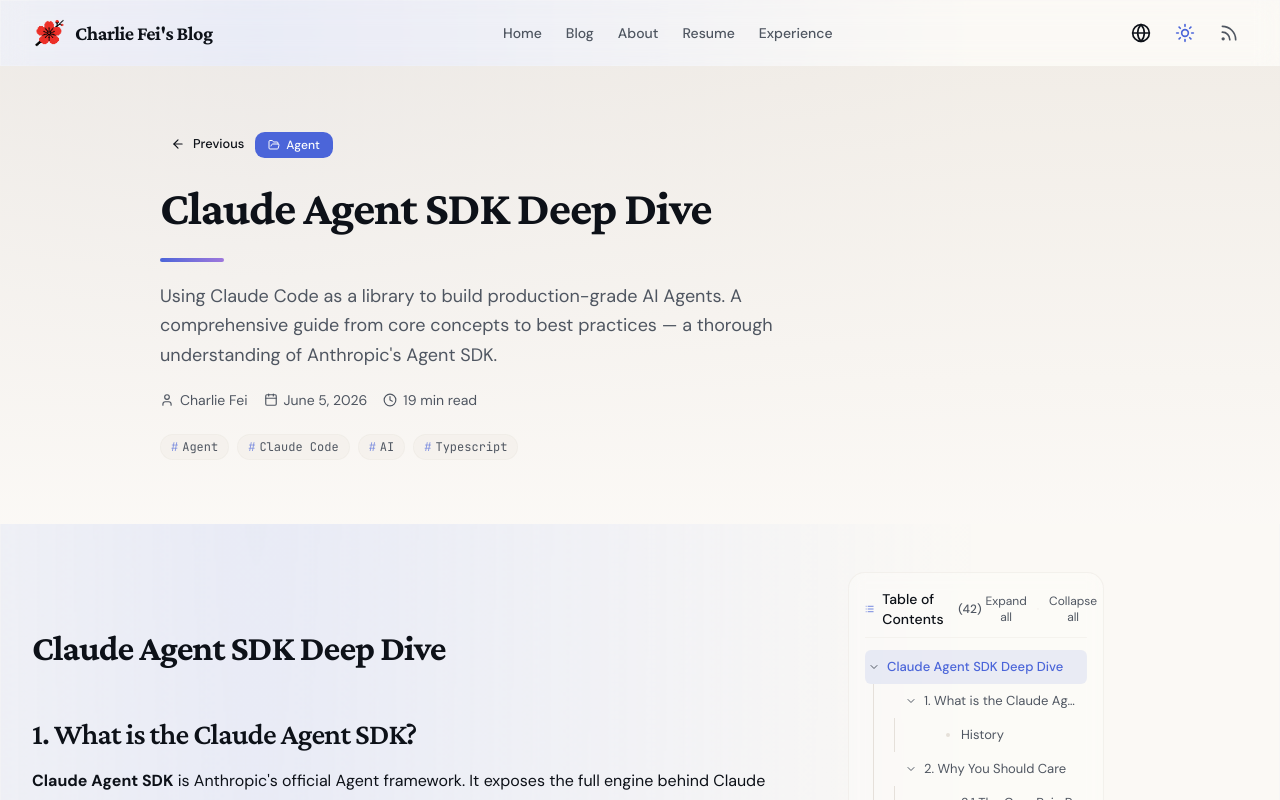
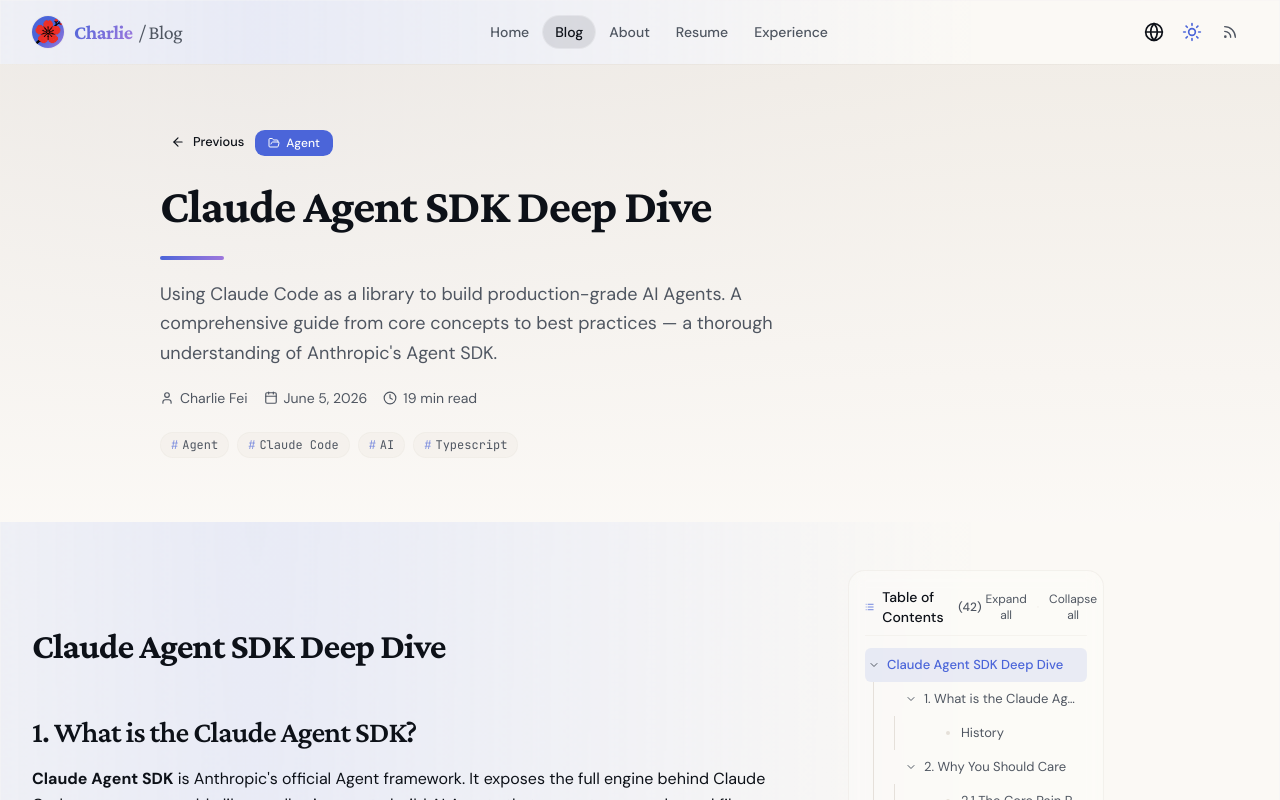
Before and after one commit to charliefei/my-nextjs-blog-with-cc, a Next.js app: page /en/blog/claude-agent-sdk-blog in a window 1280 px wide. Shown: the top 800 px of the page. Built offline with nearby package versions, Linux system fonts and the light colour scheme.

Commit message:
feat(header): implement floating glass header with scroll effect and enhanced styling

```diff
--- a/app/globals.css
+++ b/app/globals.css
@@ -878,3 +878,123 @@
   );
   opacity: 0.5;
 }
+
+/* ========================================
+   Floating Glass Header
+   Used by Header when the page is scrolled.
+   Stronger blur + saturation than `.glass`,
+   plus a soft tinted drop shadow that lifts
+   the pill off the page.
+   ======================================== */
+
+.glass-float {
+  background: oklch(1 0 0 / 0.55);
+  backdrop-filter: blur(24px) saturate(1.6);
+  -webkit-backdrop-filter: blur(24px) saturate(1.6);
+  border: 1px solid oklch(1 0 0 / 0.5);
+}
+
+.dark .glass-float {
+  background: oklch(0.18 0.02 270 / 0.6);
+  border: 1px solid oklch(1 0 0 / 0.08);
+}
+
+.shadow-float {
+  box-shadow:
+    0 1px 2px oklch(0 0 0 / 0.04),
+    0 8px 24px -8px oklch(0.1 0.02 270 / 0.18),
+    0 24px 48px -16px oklch(0.55 0.18 270 / 0.18),
+    inset 0 1px 0 oklch(1 0 0 / 0.5);
+}
+
+.dark .shadow-float {
+  box-shadow:
+    0 1px 2px oklch(0 0 0 / 0.3),
+    0 8px 24px -8px oklch(0 0 0 / 0.45),
+    0 24px 48px -16px oklch(0.55 0.18 270 / 0.18),
+    inset 0 1px 0 oklch(1 0 0 / 0.08);
+}
+
+/* The faint inner highlight along the top edge of the floating pill */
+.glass-float::before {
+  content: "";
+  position: absolute;
+  inset: 0;
+  border-radius: inherit;
+  padding: 1px;
+  background: linear-gradient(
+    180deg,
+    oklch(1 0 0 / 0.6),
+    oklch(1 0 0 / 0) 40%
+  );
+  -webkit-mask:
+    linear-gradient(#000 0 0) content-box,
+    linear-gradient(#000 0 0);
+  -webkit-mask-composite: xor;
+  mask-composite: exclude;
+  pointer-events: none;
+  opacity: 0.7;
+}
+
+.dark .glass-float::before {
+  background: linear-gradient(
+    180deg,
+    oklch(1 0 0 / 0.12),
+    oklch(1 0 0 / 0) 40%
+  );
+  opacity: 0.9;
+}
+
+/* Subtle sheen on the brand monogram ring */
+.brand-ring {
+  position: relative;
+}
+
+.brand-ring::after {
+  content: "";
+  position: absolute;
+  inset: -2px;
+  border-radius: inherit;
+  background: conic-gradient(
+    from 0deg,
+    oklch(0.55 0.18 270 / 0.4),
+    oklch(0.6 0.18 300 / 0.4),
+    oklch(0.55 0.18 270 / 0.4)
+  );
+  filter: blur(6px);
+  opacity: 0;
+  z-index: -1;
+  transition: opacity 0.5s ease;
+}
+
+.brand-ring:hover::after {
+  opacity: 1;
+}
+
+/* ========================================
+   Top-state Header — seamless blend
+   No solid bg, no hard border. Only a soft,
+   edge-fading hairline for legibility when
+   content scrolls under. The floating pill
+   on scroll uses its own .glass-float styling,
+   so the hairline is simply not applied.
+   ======================================== */
+
+.header-top {
+  position: relative;
+}
+
+.header-top::after {
+  content: "";
+  position: absolute;
+  inset: auto 0 -1px 0;
+  height: 1px;
+  background: linear-gradient(
+    90deg,
+    transparent,
+    oklch(from var(--border) l c h / 0.55) 18%,
+    oklch(from var(--border) l c h / 0.55) 82%,
+    transparent
+  );
+  pointer-events: none;
+}
--- a/components/layout/header.tsx
+++ b/components/layout/header.tsx
@@ -4,7 +4,7 @@
 import { usePathname } from "next/navigation";
 import { useTranslations, useLocale } from "next-intl";
 import { Menu, Home, FileText, User, Star, Rss } from "lucide-react";
-import { useState } from "react";
+import { useEffect, useState } from "react";
 import { Sheet, SheetContent, SheetTrigger } from "@/components/ui/sheet";
 import { ThemeToggle } from "@/components/theme/theme-toggle";
 import { LanguageSwitcher } from "./language-switcher";
@@ -18,84 +18,192 @@
   { key: "experience", href: "/experience" },
 ];
 
-const navIconMap: Record<string, React.ElementType> = {
-  home: Home,
-  blog: FileText,
-  about: User,
-  resume: FileText,
-  experience: Star,
-};
+// Pixels of scroll before the header morphs into the floating pill.
+const SCROLL_THRESHOLD = 24;
 
 export function Header() {
   const t = useTranslations("nav");
   const locale = useLocale();
   const pathname = usePathname();
+  const [scrolled, setScrolled] = useState(false);
   const [isOpen, setIsOpen] = useState(false);
 
+  useEffect(() => {
+    // Throttle scroll updates to one rAF tick to avoid layout thrash.
+    let ticking = false;
+    const handleScroll = () => {
+      if (ticking) return;
+      ticking = true;
+      window.requestAnimationFrame(() => {
+        setScrolled(window.scrollY > SCROLL_THRESHOLD);
+        ticking = false;
+      });
+    };
+    handleScroll();
+    window.addEventListener("scroll", handleScroll, { passive: true });
+    return () => window.removeEventListener("scroll", handleScroll);
+  }, []);
+
   return (
-    <header className="sticky top-0 z-50 w-full border-b border-border/40 glass animate-fade-in">
-      <div className="container mx-auto flex h-16 items-center justify-between px-6 lg:px-8">
-        {/* Logo */}
+    <header className="sticky top-0 z-50 w-full">
+      <div
+        className={cn(
+          "group/bar relative mx-auto flex items-center justify-between",
+          "will-change-[height,max-width,padding,border-radius,background-color,box-shadow]",
+          "transition-all duration-500 ease-[cubic-bezier(0.16,1,0.3,1)]",
+          scrolled
+            ? "mt-3 h-12 max-w-3xl px-2.5 rounded-full glass-float shadow-float"
+            : "header-top h-16 max-w-7xl px-6 lg:px-8"
+        )}
+      >
+        {/* Brand — monogram ring + gradient wordmark */}
         <Link
           href={`/${locale}`}
-          className="flex items-center gap-2.5 hover:opacity-80 transition-opacity"
+          className="group flex items-center gap-2.5 shrink-0"
+          aria-label="Charlie Fei's Blog"
         >
-          <img src={getAssetPath("/logo.png")} alt="Logo" className="h-8 w-8 object-contain" />
-          <span className="font-heading text-xl font-bold tracking-tight">Charlie Fei&apos;s Blog</span>
+          <span
+            className={cn(
+              "brand-ring relative flex items-center justify-center rounded-full overflow-hidden",
+              "bg-linear-to-br from-primary via-primary to-accent",
+              "ring-1 ring-border/40",
+              "transition-all duration-500 ease-[cubic-bezier(0.16,1,0.3,1)]",
+              scrolled ? "h-7 w-7" : "h-8 w-8"
+            )}
+          >
+            <img
+              src={getAssetPath("/logo.png")}
+              alt="Logo"
+              className="h-full w-full object-contain"
+            />
+          </span>
+          <span
+            className={cn(
+              "font-heading font-bold tracking-tight transition-all duration-500 whitespace-nowrap",
+              scrolled ? "text-sm" : "text-xl"
+            )}
+          >
+            <span className="gradient-text">Charlie</span>
+            <span
+              className={cn(
+                "ml-1.5 text-muted-foreground font-normal transition-all duration-500",
+                scrolled && "hidden sm:inline"
+              )}
+            >
+              / Blog
+            </span>
+          </span>
         </Link>
 
-        {/* Desktop Navigation */}
-        <nav className="hidden md:flex items-center gap-6">
-          {navItems.map((item) => (
-            <Link
-              key={item.key}
-              href={`/${locale}${item.href}`}
-              className="text-sm font-medium text-muted-foreground hover:text-foreground transition-colors"
-            >
-              {t(item.key)}
-            </Link>
-          ))}
+        {/* Desktop Navigation — pill highlight on active + hover */}
+        <nav className="hidden md:flex items-center gap-0.5">
+          {navItems.map((item) => {
+            const isActive =
+              item.href === "/"
+                ? pathname === `/${locale}` || pathname === `/${locale}/`
+                : pathname.startsWith(`/${locale}${item.href}`);
+            return (
+              <Link
+                key={item.key}
+                href={`/${locale}${item.href}`}
+                className={cn(
+                  "relative px-3 py-1.5 rounded-full text-sm font-medium",
+                  "transition-colors duration-200",
+                  isActive
+                    ? "text-foreground"
+                    : "text-muted-foreground hover:text-foreground"
+                )}
+              >
+                {isActive && (
+                  <span
+                    className="absolute inset-0 rounded-full bg-foreground/10 ring-1 ring-foreground/5"
+                    aria-hidden
+                  />
+                )}
+                <span className="relative">{t(item.key)}</span>
+              </Link>
+            );
+          })}
         </nav>
 
         {/* Actions */}
-        <div className="flex items-center gap-2">
+        <div className="flex items-center gap-0.5 shrink-0">
           <LanguageSwitcher />
           <ThemeToggle />
           <a
             href={getAssetPath(`/${locale}/rss.xml`)}
             target="_blank"
             rel="noopener noreferrer"
-            className="inline-flex h-9 w-9 cursor-pointer items-center justify-center rounded-md text-sm font-medium text-muted-foreground transition-colors hover:bg-accent hover:text-accent-foreground focus-visible:outline-none focus-visible:ring-3 focus-visible:ring-ring/50"
+            className={cn(
+              "inline-flex items-center justify-center rounded-full text-sm font-medium",
+              "text-muted-foreground transition-all duration-200",
+              "hover:bg-accent/20 hover:text-accent-foreground",
+              "focus-visible:outline-none focus-visible:ring-2 focus-visible:ring-ring/50",
+              scrolled ? "h-8 w-8" : "h-9 w-9"
+            )}
             aria-label={t("rss")}
             title={t("rss")}
           >
-            <Rss className="h-5 w-5" />
+            <Rss className={scrolled ? "h-3.5 w-3.5" : "h-4 w-4"} />
             <span className="sr-only">{t("rss")}</span>
           </a>
 
           {/* Mobile Menu */}
           <Sheet open={isOpen} onOpenChange={setIsOpen}>
-            <SheetTrigger className="md:hidden inline-flex items-center justify-center rounded-md text-sm font-medium transition-colors hover:bg-accent hover:text-accent-foreground h-9 w-9">
-              <Menu className="h-5 w-5" />
+            <SheetTrigger
+              className={cn(
+                "md:hidden inline-flex items-center justify-center rounded-full",
+                "text-muted-foreground transition-all duration-200",
+                "hover:bg-accent/20 hover:text-foreground",
+                scrolled ? "h-8 w-8" : "h-9 w-9"
+              )}
+            >
+              <Menu className={scrolled ? "h-3.5 w-3.5" : "h-4 w-4"} />
               <span className="sr-only">{t("toggleMenu")}</span>
             </SheetTrigger>
-            <SheetContent side="right" className="w-[300px] sm:w-[380px] p-0" showCloseButton={false}>
-              {/* Header */}
+            <SheetContent
+              side="right"
+              className="w-[300px] sm:w-[380px] p-0"
+              showCloseButton={false}
+            >
+              {/* Sheet Header */}
               <div className="flex items-center justify-between px-6 py-5 border-b border-border/40">
                 <div className="flex items-center gap-3">
-                  <img src={getAssetPath("/logo.png")} alt="Logo" className="h-8 w-8 object-contain" />
-                  <span className="font-heading text-lg font-bold tracking-tight">Charlie Fei</span>
+                  <span className="relative flex h-8 w-8 items-center justify-center rounded-full overflow-hidden bg-linear-to-br from-primary to-accent ring-1 ring-border/40">
+                    <img
+                      src={getAssetPath("/logo.png")}
+                      alt="Logo"
+                      className="h-full w-full object-contain"
+                    />
+                  </span>
+                  <span className="font-heading text-lg font-bold tracking-tight">
+                    <span className="gradient-text">Charlie</span>{" "}
+                    <span className="text-muted-foreground font-normal">Fei</span>
+                  </span>
                 </div>
                 <button
                   onClick={() => setIsOpen(false)}
                   className="inline-flex items-center justify-center rounded-md h-8 w-8 text-muted-foreground hover:text-foreground hover:bg-accent/10 transition-colors"
                 >
-                  <svg xmlns="http://www.w3.org/2000/svg" width="18" height="18" viewBox="0 0 24 24" fill="none" stroke="currentColor" strokeWidth="2" strokeLinecap="round" strokeLinejoin="round"><path d="M18 6 6 18"/><path d="m6 6 12 12"/></svg>
+                  <svg
+                    xmlns="http://www.w3.org/2000/svg"
+                    width="18"
+                    height="18"
+                    viewBox="0 0 24 24"
+                    fill="none"
+                    stroke="currentColor"
+                    strokeWidth="2"
+                    strokeLinecap="round"
+                    strokeLinejoin="round"
+                  >
+                    <path d="M18 6 6 18" />
+                    <path d="m6 6 12 12" />
+                  </svg>
                   <span className="sr-only">{t("closeMenu")}</span>
                 </button>
               </div>
 
-              {/* Navigation */}
+              {/* Sheet Nav */}
               <nav className="flex-1 flex flex-col gap-1 px-3 py-6 overflow-y-auto">
                 {navItems.map((item, index) => {
                   const Icon = navIconMap[item.key];
@@ -125,14 +233,19 @@
                       {isActive && (
                         <span className="absolute left-0 top-1/2 -translate-y-1/2 w-0.5 h-5 rounded-full bg-primary" />
                       )}
-                      {Icon && <Icon className="h-[18px] w-[18px] shrink-0" strokeWidth={isActive ? 2.25 : 1.75} />}
+                      {Icon && (
+                        <Icon
+                          className="h-[18px] w-[18px] shrink-0"
+                          strokeWidth={isActive ? 2.25 : 1.75}
+                        />
+                      )}
                       {t(item.key)}
                     </Link>
                   );
                 })}
               </nav>
 
-              {/* Footer */}
+              {/* Sheet Footer */}
               <div className="mt-auto px-6 py-4 border-t border-border/40">
                 <p className="text-xs text-muted-foreground">
                   &copy; {new Date().getFullYear()} Charlie Fei
@@ -145,3 +258,11 @@
     </header>
   );
 }
+
+const navIconMap: Record<string, React.ElementType> = {
+  home: Home,
+  blog: FileText,
+  about: User,
+  resume: FileText,
+  experience: Star,
+};
```
